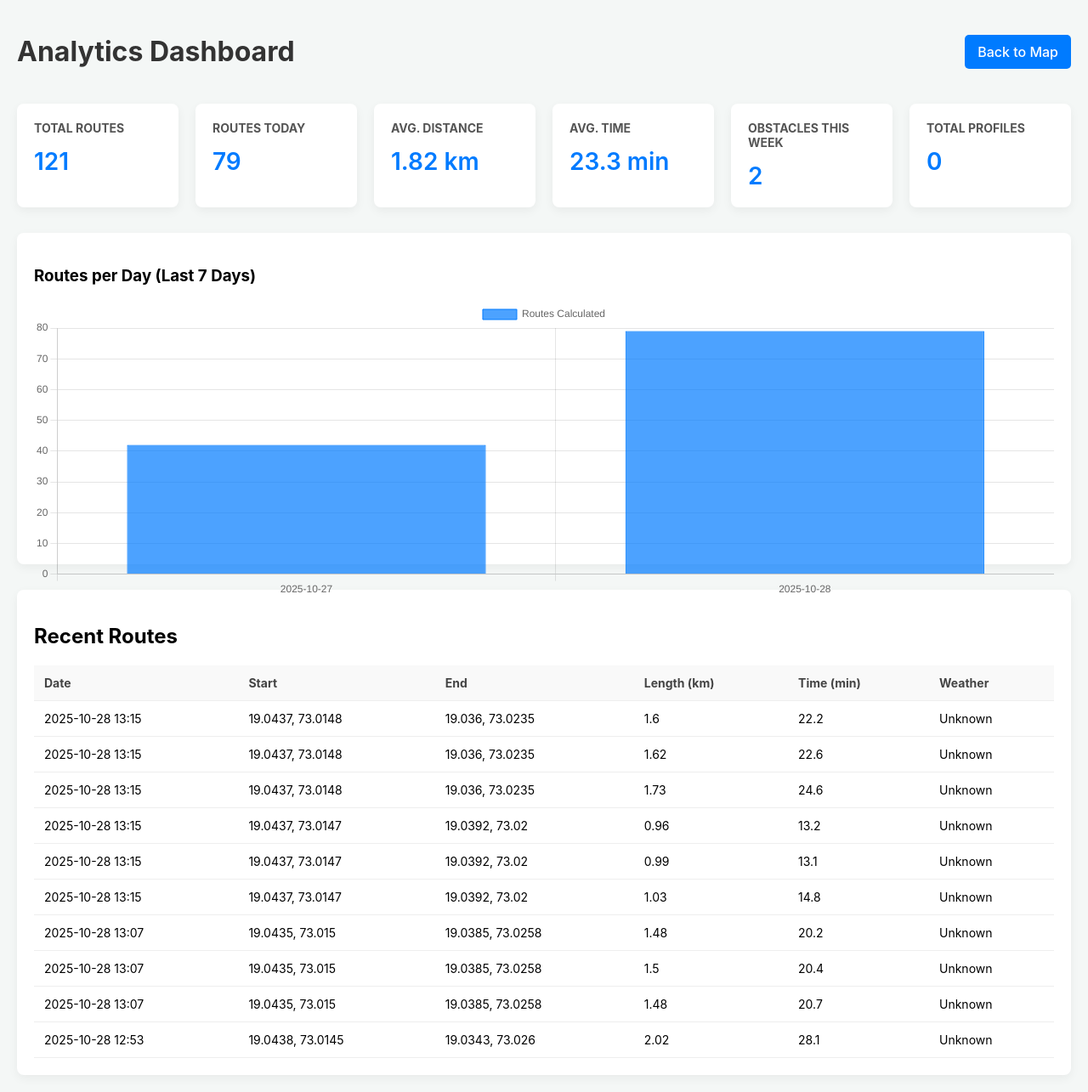
After one commit to aayam-bajaj/smart_planner, a Flask app: page /dashboard in a window 1280 px wide. The commit adds this page. Shown: the whole page at 85% size. Run offline with Flask 3, Linux system fonts and the light colour scheme; data comes from the database, SQL or seed files in the repository; both versions use the stored data as it was after the commit.

Commit message:
FInal improvements

```diff
--- a/app.py
+++ b/app.py
@@ -7,10 +7,10 @@ import random
 import sqlite3
 import time
 import joblib
-from datetime import datetime
+from datetime import datetime # <-- Make sure this is imported
 import pandas as pd
-import requests # <-- NEW IMPORT for API calls
-import json # <-- For JSON handling in database
+import requests
+import json
 
 app = Flask(__name__)
 
@@ -223,19 +223,19 @@ def calculate_custom_cost(G, u, v, user_profile, obstacles=[], current_weather="
     surface = edge_data.get('surface', 'asphalt')
     weather_penalties = {
         "Rain": {
-            "gravel": 4.0,      # Very slippery
-            "concrete": 1.5,    # Somewhat slippery
-            "asphalt": 1.2      # Less slippery but still wet
+            "gravel": 4.0,     # Very slippery
+            "concrete": 1.5,   # Somewhat slippery
+            "asphalt": 1.2     # Less slippery but still wet
         },
         "Snow": {
-            "gravel": 6.0,      # Extremely hazardous
-            "concrete": 3.0,    # Very slippery
-            "asphalt": 2.0      # Slippery
+            "gravel": 6.0,     # Extremely hazardous
+            "concrete": 3.0,   # Very slippery
+            "asphalt": 2.0     # Slippery
         },
         "Clear": {
-            "gravel": 1.0,      # Normal
-            "concrete": 1.0,    # Normal
-            "asphalt": 1.0      # Normal
+            "gravel": 1.0,     # Normal
+            "concrete": 1.0,   # Normal
+            "asphalt": 1.0     # Normal
         }
     }
 
@@ -491,7 +491,7 @@ def calculate_route_stats(G, route, obstacles, current_weather):
 
         # Surface
         surface = edge_data.get('surface', 'asphalt')
-        surface_counts[surface] += length
+        surface_counts[surface] = surface_counts.get(surface, 0) + length # Added .get for safety
 
         # Highway types
         highway_type = edge_data.get('highway_type', 'unknown')
@@ -559,7 +559,7 @@ def calculate_route_stats(G, route, obstacles, current_weather):
 
     # Highway type penalties (prefer pedestrian infrastructure)
     pedestrian_friendly_length = sum(length for ht, length in highway_counts.items()
-                                   if ht in ['footway', 'pedestrian', 'path'])
+                                     if ht in ['footway', 'pedestrian', 'path'])
     pedestrian_ratio = pedestrian_friendly_length / total_length if total_length > 0 else 0
     accessibility_score += pedestrian_ratio * 10  # Bonus for pedestrian infrastructure
 
@@ -773,12 +773,16 @@ def get_route():
             try:
                 conn = sqlite3.connect('database.db')
                 cursor = conn.cursor()
+
+                # --- MODIFIED LINE: Added route_time and its value ---
                 cursor.execute('''
                     INSERT INTO route_history
-                    (start_lat, start_lng, end_lat, end_lng, route_length, weather_condition, created_at)
-                    VALUES (?, ?, ?, ?, ?, ?, ?)
+                    (start_lat, start_lng, end_lat, end_lng, route_length, route_time, weather_condition, created_at)
+                    VALUES (?, ?, ?, ?, ?, ?, ?, ?)
                 ''', (start_point['lat'], start_point['lng'], end_point['lat'], end_point['lng'],
-                      route_stats['length'], current_weather, int(time.time())))
+                      route_stats['length'], route_stats['estimated_time'], current_weather, int(time.time())))
+                # --- END OF MODIFICATION ---
+
                 conn.commit()
                 conn.close()
             except Exception as e:
@@ -799,5 +803,125 @@ def get_route():
     except Exception as e:
         return jsonify({"error": f"Request processing failed: {str(e)}"}), 500
 
+# --- NEW: DASHBOARD ROUTES ---
+
+@app.route('/dashboard')
+def dashboard():
+    """Serves the main dashboard page."""
+    return render_template('dashboard.html')
+
+@app.route('/api/dashboard_stats')
+def get_dashboard_stats():
+    """Provides aggregate statistics for the dashboard."""
+    try:
+        conn = sqlite3.connect('database.db')
+        cursor = conn.cursor()
+
+        # --- MODIFICATION: Updated KPIs to be more insightful ---
+
+        # 1. Main KPIs
+        cursor.execute("SELECT COUNT(*), COALESCE(AVG(route_length), 0), COALESCE(AVG(route_time), 0) FROM route_history")
+        total_routes, avg_distance, avg_time = cursor.fetchone()
+
+        # 2. Routes Today
+        today_start = int(datetime.now().replace(hour=0, minute=0, second=0, microsecond=0).timestamp())
+        cursor.execute("SELECT COUNT(*) FROM route_history WHERE created_at > ?", (today_start,))
+        routes_today = cursor.fetchone()[0]
+
+        # 3. Obstacles This Week
+        seven_days_ago = int(time.time()) - 7 * 86400
+        cursor.execute("SELECT COUNT(*) FROM obstacles WHERE reported_at > ?", (seven_days_ago,))
+        obstacles_week = cursor.fetchone()[0]
+
+        # 4. Total Profiles
+        cursor.execute("SELECT COUNT(*) FROM user_profiles")
+        total_profiles = cursor.fetchone()[0]
+
+        # --- END MODIFICATION ---
+
+        # Routes by Day (for chart) - Last 7 days
+        cursor.execute("""
+            SELECT
+                strftime('%Y-%m-%d', created_at, 'unixepoch') as date,
+                COUNT(*) as count
+            FROM route_history
+            WHERE created_at > ?
+            GROUP BY date
+            ORDER BY date ASC
+        """, (seven_days_ago,)) # Re-use seven_days_ago
+
+        routes_by_day = cursor.fetchall()
+
+        # --- REMOVED Weather Query ---
+
+        conn.close()
+
+        # Format chart data
+        chart_labels = [row[0] for row in routes_by_day]
+        chart_data = [row[1] for row in routes_by_day]
+
+        # --- MODIFICATION: Updated KPI dictionary ---
+        return jsonify({
+            "kpis": {
+                "total_routes": total_routes,
+                "routes_today": routes_today,
+                "avg_distance_km": round(avg_distance / 1000, 2),
+                "avg_time_min": round(avg_time, 1),
+                "obstacles_week": obstacles_week,
+                "total_profiles": total_profiles
+            },
+            "routes_by_day_chart": {
+                "labels": chart_labels,
+                "data": chart_data
+            }
+            # --- REMOVED weather_chart ---
+        })
+
+    except Exception as e:
+        print(f"Error getting dashboard stats: {e}")
+        return jsonify({"error": str(e)}), 500
+
+@app.route('/api/recent_routes')
+def get_recent_routes():
+    """Provides a list of the 10 most recent routes."""
+    try:
+        conn = sqlite3.connect('database.db')
+        cursor = conn.cursor()
+
+        # --- MODIFICATION: Use COALESCE to handle NULL values in old rows ---
+        cursor.execute("""
+            SELECT start_lat, start_lng, end_lat, end_lng,
+                   COALESCE(route_length, 0) as route_length,
+                   COALESCE(route_time, 0) as route_time,
+                   COALESCE(weather_condition, 'Unknown') as weather_condition,
+                   created_at
+            FROM route_history
+            ORDER BY created_at DESC
+            LIMIT 10
+        """)
+        # --- END OF MODIFICATION ---
+
+        routes = cursor.fetchall()
+        conn.close()
+
+        recent_routes = []
+        for row in routes:
+            recent_routes.append({
+                "start": f"{round(row[0], 4)}, {round(row[1], 4)}",
+                "end": f"{round(row[2], 4)}, {round(row[3], 4)}",
+                "length_km": round(row[4] / 1000, 2),
+                "time_min": round(row[5], 1),
+                "weather": row[6],
+                "date": datetime.fromtimestamp(row[7]).strftime('%Y-%m-%d %H:%M')
+            })
+
+        return jsonify(recent_routes)
+
+    except Exception as e:
+        print(f"Error getting recent routes: {e}")
+        return jsonify({"error": str(e)}), 500
+
+# --- END OF DASHBOARD ROUTES ---
+
 if __name__ == '__main__':
     app.run(debug=True)
--- /dev/null
+++ b/templates/dashboard.html
@@ -0,0 +1,264 @@
+<!DOCTYPE html>
+<html lang="en">
+<head>
+    <meta charset="UTF-8">
+    <meta name="viewport" content="width=device-width, initial-scale=1.0">
+    <title>Analytics Dashboard</title>
+    <!-- Include Chart.js -->
+    <script src="https://cdn.jsdelivr.net/npm/chart.js"></script>
+    <style>
+        body {
+            font-family: -apple-system, BlinkMacSystemFont, "Segoe UI", Roboto, Helvetica, Arial, sans-serif;
+            background-color: #f4f7f6;
+            margin: 0;
+            padding: 20px;
+        }
+        header {
+            display: flex;
+            justify-content: space-between;
+            align-items: center;
+            margin-bottom: 20px;
+        }
+        h1 {
+            color: #333;
+        }
+        header a {
+            display: inline-block;
+            padding: 10px 15px;
+            background-color: #007bff;
+            color: white;
+            text-decoration: none;
+            border-radius: 5px;
+            font-weight: 500;
+        }
+        /* --- MODIFICATION: Set grid to 3 columns --- */
+        .stat-grid {
+            display: grid;
+            grid-template-columns: repeat(auto-fit, minmax(180px, 1fr)); /* Tighter minmax */
+            gap: 20px;
+            margin-bottom: 30px;
+        }
+        .stat-card {
+            background: white;
+            padding: 20px;
+            border-radius: 8px;
+            box-shadow: 0 4px 12px rgba(0, 0, 0, 0.05);
+        }
+        /* --- MODIFICATION: Smaller stat fonts --- */
+        .stat-card h3 {
+            margin-top: 0;
+            font-size: 14px; /* Was 16px */
+            color: #555;
+            text-transform: uppercase;
+        }
+        .stat-card .value {
+            font-size: 28px; /* Was 32px */
+            font-weight: 600;
+            color: #007bff;
+        }
+        /* --- MODIFICATION: Set to 1 column for the single chart --- */
+        .chart-container {
+            display: grid;
+            grid-template-columns: 1fr; /* Was 1fr 1fr */
+            gap: 20px;
+            background: white;
+            padding: 20px;
+            border-radius: 8px;
+            box-shadow: 0 4px 12px rgba(0, 0, 0, 0.05);
+            margin-bottom: 30px;
+        }
+        .chart-container div {
+            position: relative;
+            max-height: 350px;
+        }
+        .table-container {
+            background: white;
+            padding: 20px;
+            border-radius: 8px;
+            box-shadow: 0 4px 12px rgba(0, 0, 0, 0.05);
+        }
+        table {
+            width: 100%;
+            border-collapse: collapse;
+            font-size: 14px;
+        }
+        th, td {
+            padding: 12px;
+            text-align: left;
+            border-bottom: 1px solid #eee;
+        }
+        th {
+            background-color: #f9f9f9;
+            color: #444;
+        }
+        tbody tr:hover {
+            background-color: #f5f5f5;
+        }
+
+        /* Responsive */
+        @media (max-width: 900px) {
+            .chart-container {
+                grid-template-columns: 1fr;
+            }
+        }
+    </style>
+</head>
+<body>
+
+    <header>
+        <h1>Analytics Dashboard</h1>
+        <a href="/">Back to Map</a>
+    </header>
+
+    <!-- --- MODIFICATION: Updated Stat Grid --- -->
+    <div class="stat-grid">
+        <div class="stat-card">
+            <h3>Total Routes</h3>
+            <div class="value" id="total-routes">...</div>
+        </div>
+        <div class="stat-card">
+            <h3>Routes Today</h3>
+            <div class="value" id="routes-today">...</div>
+        </div>
+        <div class="stat-card">
+            <h3>Avg. Distance</h3>
+            <div class="value" id="avg-distance">... km</div>
+        </div>
+        <div class="stat-card">
+            <h3>Avg. Time</h3>
+            <div class="value" id="avg-time">... min</div>
+        </div>
+        <div class="stat-card">
+            <h3>Obstacles This Week</h3>
+            <div class="value" id="obstacles-week">...</div>
+        </div>
+        <div class="stat-card">
+            <h3>Total Profiles</h3>
+            <div class="value" id="total-profiles">...</div>
+        </div>
+    </div>
+    <!-- --- END MODIFICATION --- -->
+
+    <!-- --- MODIFICATION: Removed Weather Chart --- -->
+    <div class="chart-container">
+        <div>
+            <h3>Routes per Day (Last 7 Days)</h3>
+            <canvas id="routesChart"></canvas>
+        </div>
+    </div>
+    <!-- --- END MODIFICATION --- -->
+
+    <!-- Recent Routes Table -->
+    <div class="table-container">
+        <h2>Recent Routes</h2>
+        <table>
+            <thead>
+                <tr>
+                    <th>Date</th>
+                    <th>Start</th>
+                    <th>End</th>
+                    <th>Length (km)</th>
+                    <th>Time (min)</th>
+                    <th>Weather</th>
+                </tr>
+            </thead>
+            <tbody id="recent-routes-table">
+                <!-- Data will be injected here by JS -->
+                <tr><td colspan="6">Loading...</td></tr>
+            </tbody>
+        </table>
+    </div>
+
+    <script>
+        document.addEventListener('DOMContentLoaded', () => {
+            loadDashboardStats();
+            loadRecentRoutes();
+        });
+
+        // Load KPIs and Charts
+        async function loadDashboardStats() {
+            try {
+                const response = await fetch(window.location.origin + '/api/dashboard_stats');
+
+                if (!response.ok) throw new Error('Failed to fetch stats');
+                const stats = await response.json();
+
+                // --- MODIFICATION: Populate new KPIs ---
+                document.getElementById('total-routes').innerText = stats.kpis.total_routes;
+                document.getElementById('routes-today').innerText = stats.kpis.routes_today;
+                document.getElementById('avg-distance').innerText = `${stats.kpis.avg_distance_km} km`;
+                document.getElementById('avg-time').innerText = `${stats.kpis.avg_time_min} min`;
+                document.getElementById('obstacles-week').innerText = stats.kpis.obstacles_week;
+                document.getElementById('total-profiles').innerText = stats.kpis.total_profiles;
+                // --- END MODIFICATION ---
+
+                // 2. Create Routes per Day Chart
+                const routesCtx = document.getElementById('routesChart').getContext('2d');
+                new Chart(routesCtx, {
+                    type: 'bar',
+                    data: {
+                        labels: stats.routes_by_day_chart.labels,
+                        datasets: [{
+                            label: 'Routes Calculated',
+                            data: stats.routes_by_day_chart.data,
+                            backgroundColor: 'rgba(0, 123, 255, 0.7)',
+                            borderColor: 'rgba(0, 123, 255, 1)',
+                            borderWidth: 1
+                        }]
+                    },
+                    options: {
+                        responsive: true,
+                        maintainAspectRatio: false,
+                        scales: {
+                            y: {
+                                beginAtZero: true
+                            }
+                        }
+                    }
+                });
+
+                // --- MODIFICATION: Removed Weather Chart JS ---
+
+            } catch (error) {
+                console.error("Error loading dashboard stats:", error);
+            }
+        }
+
+        // Load Recent Routes Table
+        async function loadRecentRoutes() {
+            try {
+                const response = await fetch(window.location.origin + '/api/recent_routes');
+
+                if (!response.ok) throw new Error('Failed to fetch recent routes');
+                const routes = await response.json();
+
+                const tableBody = document.getElementById('recent-routes-table');
+                if (routes.length === 0) {
+                    tableBody.innerHTML = '<tr><td colspan="6">No routes found yet.</td></tr>';
+                    return;
+                }
+
+                let html = '';
+                routes.forEach(route => {
+                    html += `
+                        <tr>
+                            <td>${route.date}</td>
+                            <td>${route.start}</td>
+                            <td>${route.end}</td>
+                            <td>${route.length_km}</td>
+                            <td>${route.time_min}</td>
+                            <td>${route.weather}</td>
+                        </tr>
+                    `;
+                });
+                tableBody.innerHTML = html;
+
+            } catch (error) {
+                console.error("Error loading recent routes:", error);
+                document.getElementById('recent-routes-table').innerHTML = '<tr><td colspan="6">Error loading routes.</td></tr>';
+            }
+        }
+    </script>
+
+</body>
+</html>
--- a/templates/index.html
+++ b/templates/index.html
@@ -38,6 +38,7 @@
 <body>
     <div id="map"></div>
     <div class="profile-controls">
+        <a href="/dashboard" style="display: block; text-align: center; margin-bottom: 10px; font-size: 14px; color: #007bff; text-decoration: none;">📊 View Analytics Dashboard</a>
         <h4>My Preferences</h4>
         <div class="control-group">
             <label for="slope">Max Slope (%): <span id="slopeValue">4</span>%</label>
```
Also changed, not shown: database.db.
